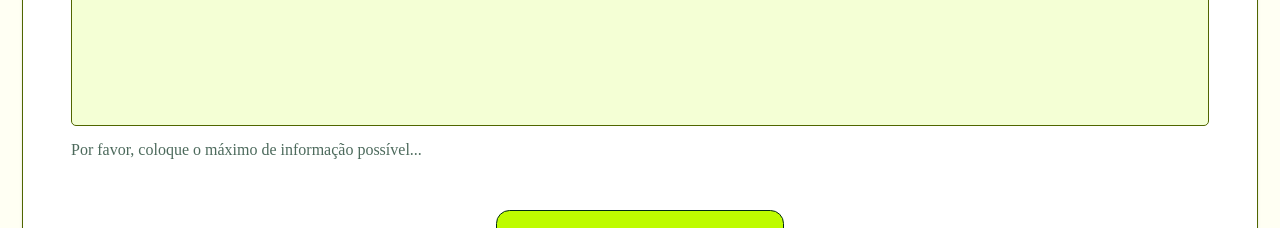
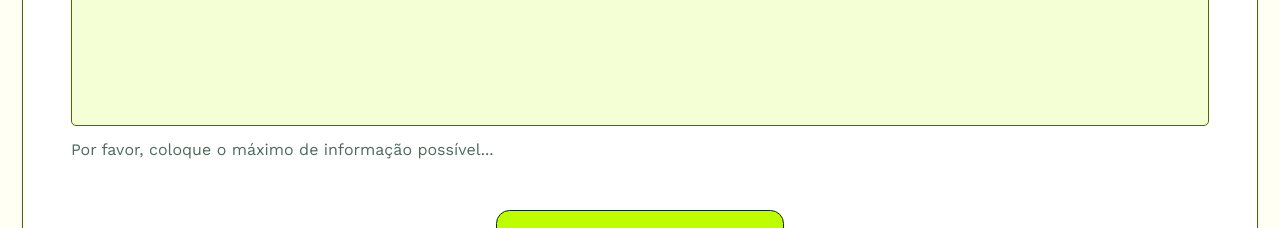
Before and after one commit to robotica-caragua/robotica-frontend, a Next.js app: page /contato in a window 1280 px wide. Shown: the part 780-1008 px from the top of the page. Built offline with nearby package versions, Linux system fonts and the light colour scheme.

Commit message:
feat: adiciona pagina contato

```diff
--- a/src/app/contato/page.js
+++ b/src/app/contato/page.js
@@ -3,7 +3,6 @@ import { useState } from 'react'
 
 import { Header } from '@/components/Header'
 import { Footer } from '@/components/Footer'
-// Corrigido: Adicionado os ícones do FAQ na importação do react-icons/fa6
 import { FaArrowRight, FaChevronDown, FaChevronUp } from 'react-icons/fa6'
 
 export default function Contato() {
@@ -13,23 +12,26 @@ export default function Contato() {
     setFaqAberto(faqAberto === index ? null : index)
   }
 
-  // 2. LISTA DE PERGUNTAS E RESPOSTAS DO FIGMA
+    //perguntas frequentes...
   const faqs = [
     {
       pergunta: 'É necessário comprar kits de robótica caros para replicar os projetos do portal?',
       resposta:
         'De jeito nenhum! A grande maioria dos tutoriais disponíveis na nossa vitrine ensina como substituir peças comerciais complexas por materiais recicláveis!'
     },
+
     {
       pergunta: 'Vocês aceitam doação de peças e eletrônicos velhos?',
       resposta:
         'Com certeza! Nós aceitamos doações de componentes eletrônicos (como motores, LEDs, fios), mouses, teclados velhos e até placas de circuito. Esses materiais são limpos, triados e usados pelos alunos para construir os robôs e projetos dos nossos tutoriais.'
     },
+
     {
       pergunta: 'Como entro em contato com o suporte?',
       resposta:
         'Você pode enviar uma mensagem diretamente pelo formulário acima ou entrar em contato através do nosso e-mail oficial de suporte.'
     },
+
     {
       pergunta: 'Como entro em contato com o suporte?',
       resposta:
@@ -51,6 +53,7 @@ export default function Contato() {
         </div>
 
         {/* formulario */}
+
         <div className="w-full max-w-[1236px] bg-white rounded-[10px] border border-[#506600] p-6 md:p-12 shadow-sm">
           <form className="space-y-6">
             <div className="grid grid-cols-1 md:grid-cols-2 gap-x-12 gap-y-6">
@@ -100,7 +103,7 @@ export default function Contato() {
                 placeholder="Escreva sua mensagem aqui....."
                 className="w-full p-4 bg-[#F4FFD5] rounded-[5px] border border-[#506600] text-[#002A15] font-semibold placeholder:font-semibold placeholder-[rgba(0,42,21,0.8)] font-['Work_Sans'] text-lg focus:outline-none focus:ring-1 focus:ring-[#506600] resize-none"
               />
-              <span className="text-[#002A15]/70 text-base font-normal mt-1 block font-['Montserrat']">
+              <span className="text-[#002A15]/70 text-base font-normal mt-1 block font">
                 Por favor, coloque o máximo de informação possível...
               </span>
             </div>
@@ -119,7 +122,7 @@ export default function Contato() {
           </form>
         </div>
 
-        <section className="w-full max-w-[1236px] mt-24 mb-40">
+        <section className="w-full max-w-[1236px] mt-24 mb-20">
           <h2 className="text-center text-[#002A15] text-3xl md:text-[40px] font-bold font-['Work_Sans'] leading-tight uppercase mb-12">
             Perguntas Frequentes
           </h2>
```
Also changed, not shown: 1 other file (tests, documents, lock files or other folders).
